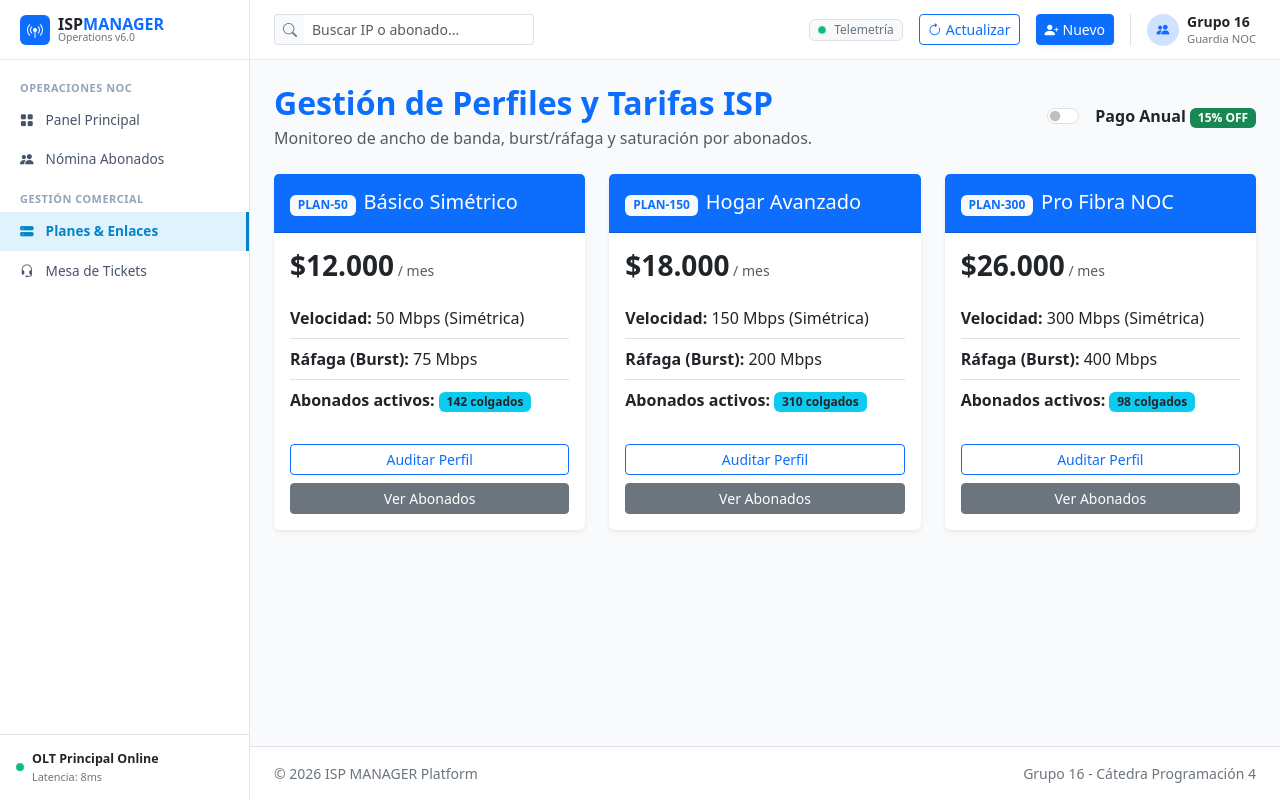
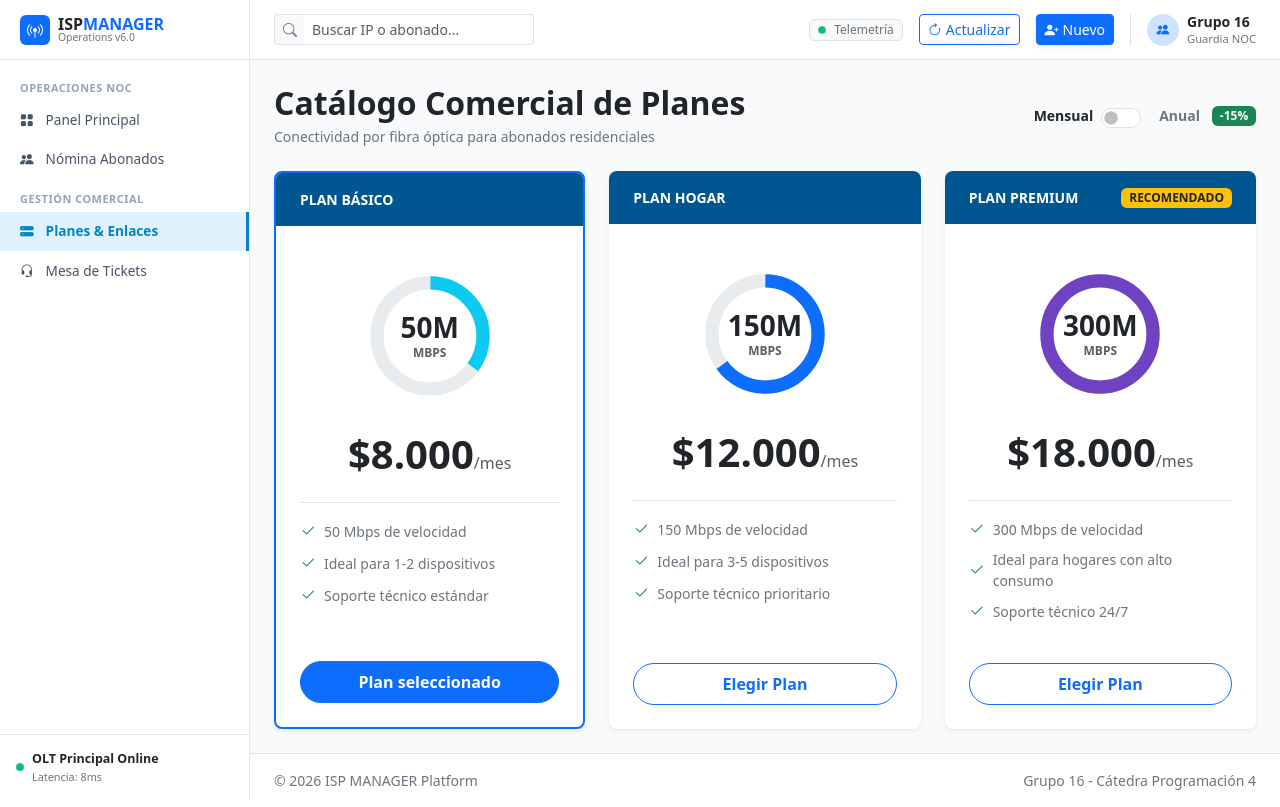
Before and after one commit to AlexisLencina-prog/manager-isp-frontend, a React (Vite) app: page /planes in a window 1280 px wide. Built offline with nearby package versions, Linux system fonts and the light colour scheme.

Commit message:
style(planes): ajusta diseño visual de las tarjetas comerciales según mockup

```diff
--- a/src/Pages/PlanesPage.jsx
+++ b/src/Pages/PlanesPage.jsx
@@ -1,102 +1,193 @@
 import React, { useState } from 'react';
 
-const PLANES_ISP = [
+const PLANES = [
   {
-    id: 'PLAN-50',
-    nombre: 'Básico Simétrico',
-    bajada: '50 Mbps',
-    subida: '50 Mbps',
-    burst: '75 Mbps',
-    precioMensual: 12000,
-    abonados: 142
+    id: 'PLAN-BASICO',
+    nombre: 'PLAN BÁSICO',
+    velocidad: '50M',
+    unidad: 'MBPS',
+    precioMensual: 8000,
+    destacado: false,
+    colorGrafico: '#0dcaf0', // Color celeste / info
+    porcentajeGrafico: 35,   // Porcentaje visual del anillo
+    caracteristicas: [
+      '50 Mbps de velocidad',
+      'Ideal para 1-2 dispositivos',
+      'Soporte técnico estándar'
+    ]
   },
   {
-    id: 'PLAN-150',
-    nombre: 'Hogar Avanzado',
-    bajada: '150 Mbps',
-    subida: '150 Mbps',
-    burst: '200 Mbps',
-    precioMensual: 18000,
-    abonados: 310
+    id: 'PLAN-HOGAR',
+    nombre: 'PLAN HOGAR',
+    velocidad: '150M',
+    unidad: 'MBPS',
+    precioMensual: 12000,
+    destacado: false,
+    colorGrafico: '#0d6efd', // Color azul principal
+    porcentajeGrafico: 65,   // Porcentaje visual del anillo
+    caracteristicas: [
+      '150 Mbps de velocidad',
+      'Ideal para 3-5 dispositivos',
+      'Soporte técnico prioritario'
+    ]
   },
   {
-    id: 'PLAN-300',
-    nombre: 'Pro Fibra NOC',
-    bajada: '300 Mbps',
-    subida: '300 Mbps',
-    burst: '400 Mbps',
-    precioMensual: 26000,
-    abonados: 98
+    id: 'PLAN-PREMIUM',
+    nombre: 'PLAN PREMIUM',
+    velocidad: '300M',
+    unidad: 'MBPS',
+    precioMensual: 18000,
+    destacado: true,
+    badgeText: 'RECOMENDADO',
+    colorGrafico: '#6f42c1', // Color violeta / premium
+    porcentajeGrafico: 100,  // Círculo completo
+    caracteristicas: [
+      '300 Mbps de velocidad',
+      'Ideal para hogares con alto consumo',
+      'Soporte técnico 24/7'
+    ]
   }
 ];
 
 export const PlanesPage = () => {
   const [esAnual, setEsAnual] = useState(false);
+  const [planSeleccionado, setPlanSeleccionado] = useState('PLAN-BASICO');
 
   return (
     <>
-      <div className='row mb-4 align-items-center'>
-        <div className='col-12 col-md-8'>
-          <h2 className='fw-bold text-primary mb-1'>Gestión de Perfiles y Tarifas ISP</h2>
-          <p className='text-muted mb-0'>
-            Monitoreo de ancho de banda, burst/ráfaga y saturación por abonados.
+      {/* Encabezado y Toggle Mensual/Anual */}
+      <div className="d-flex justify-content-between align-items-center mb-4">
+        <div>
+          <h2 className="fw-bold text-dark mb-1">Catálogo Comercial de Planes</h2>
+          <p className="text-secondary small mb-0">
+            Conectividad por fibra óptica para abonados residenciales
           </p>
         </div>
-        <div className='col-12 col-md-4 text-md-end mt-3 mt-md-0'>
-          <div className='form-check form-switch d-inline-block text-start'>
+        <div className="d-flex align-items-center gap-2">
+          <span className={`small fw-semibold ${!esAnual ? 'text-dark' : 'text-secondary'}`}>
+            Mensual
+          </span>
+          <div className="form-check form-switch mb-0 fs-5">
             <input
-              className='form-check-input'
-              type='checkbox'
-              role='switch'
-              id='switchAnual'
+              className="form-check-input style-pointer"
+              type="checkbox"
+              role="switch"
               checked={esAnual}
               onChange={() => setEsAnual(!esAnual)}
             />
-            <label className='form-check-label fw-semibold ms-2' htmlFor='switchAnual'>
-              Pago Anual <span className='badge bg-success'>15% OFF</span>
-            </label>
           </div>
+          <span className={`small fw-semibold ${esAnual ? 'text-dark' : 'text-secondary'}`}>
+            Anual
+          </span>
+          <span className="badge bg-success small ms-1">-15%</span>
         </div>
       </div>
 
-      <div className='row g-4'>
-        {PLANES_ISP.map((plan) => {
-          const precioFinal = esAnual
-            ? Math.round(plan.precioMensual * 12 * 0.85)
+      {/* Tarjetas de Planes */}
+      <div className="row g-4">
+        {PLANES.map((plan) => {
+          const isSelected = planSeleccionado === plan.id;
+
+          const precioMensualConDescuento = esAnual
+            ? Math.round(plan.precioMensual * 0.85)
             : plan.precioMensual;
 
+          const precioTotalAnual = precioMensualConDescuento * 12;
+
+          // Cálculo del borde pintado para el SVG circular
+          const dashArray = `${plan.porcentajeGrafico} ${100 - plan.porcentajeGrafico}`;
+
           return (
-            <div className='col-12 col-md-4' key={plan.id}>
-              <div className='card h-100 shadow-sm border-0'>
-                <div className='card-header bg-primary text-white py-3'>
-                  <span className='badge bg-light text-primary me-2'>{plan.id}</span>
-                  <h5 className='card-title d-inline mb-0'>{plan.nombre}</h5>
+            <div className="col-12 col-md-4" key={plan.id}>
+              <div
+                className={`card h-100 shadow-sm rounded-3 overflow-hidden ${
+                  isSelected ? 'border-2 border-primary' : 'border-0'
+                }`}
+              >
+                {/* Encabezado azul oscuro */}
+                <div
+                  className="d-flex justify-content-between align-items-center py-3 px-4"
+                  style={{ backgroundColor: '#005691', color: '#ffffff' }}
+                >
+                  <span className="fw-bold small tracking-wider">{plan.nombre}</span>
+                  {plan.destacado && (
+                    <span className="badge bg-warning text-dark fw-bold px-2 py-1">
+                      {plan.badgeText}
+                    </span>
+                  )}
                 </div>
-                <div className='card-body d-flex flex-column'>
-                  <div className='mb-3'>
-                    <h3 className='fw-bold text-dark d-inline'>
-                      ${precioFinal.toLocaleString('es-AR')}
-                    </h3>
-                    <small className='text-muted'> / {esAnual ? 'año' : 'mes'}</small>
+
+                <div className="card-body d-flex flex-column align-items-center text-center p-4">
+                  {/* Gráfico SVG en dona pintado con el color de cada plan */}
+                  <div className="my-3 position-relative d-flex align-items-center justify-content-center">
+                    <svg width="140" height="140" viewBox="0 0 42 42">
+                      {/* Fondo gris del anillo */}
+                      <circle
+                        cx="21"
+                        cy="21"
+                        r="15.915"
+                        fill="transparent"
+                        stroke="#e9ecef"
+                        strokeWidth="4"
+                      />
+                      {/* Anillo pintado con color y porcentaje correspondiente */}
+                      <circle
+                        cx="21"
+                        cy="21"
+                        r="15.915"
+                        fill="transparent"
+                        stroke={plan.colorGrafico}
+                        strokeWidth="4"
+                        strokeDasharray={dashArray}
+                        strokeDashoffset="25"
+                      />
+                    </svg>
+
+                    {/* Texto dentro del gráfico circular */}
+                    <div className="position-absolute d-flex flex-column align-items-center">
+                      <span className="h3 fw-bold text-dark mb-0">{plan.velocidad}</span>
+                      <small className="text-muted fw-semibold" style={{ fontSize: '0.75rem' }}>
+                        {plan.unidad}
+                      </small>
+                    </div>
                   </div>
-                  <ul className='list-group list-group-flush mb-4'>
-                    <li className='list-group-item px-0'>
-                      <strong>Velocidad:</strong> {plan.bajada} (Simétrica)
-                    </li>
-                    <li className='list-group-item px-0'>
-                      <strong>Ráfaga (Burst):</strong> {plan.burst}
-                    </li>
-                    <li className='list-group-item px-0'>
-                      <strong>Abonados activos:</strong>{' '}
-                      <span className='badge bg-info text-dark'>{plan.abonados} colgados</span>
-                    </li>
+
+                  {/* Precios y desglose anual */}
+                  <div className="my-2">
+                    <div>
+                      <span className="display-6 fw-bold text-dark">
+                        ${precioMensualConDescuento.toLocaleString('es-AR')}
+                      </span>
+                      <span className="text-muted fs-6">/mes</span>
+                    </div>
+
+                    {esAnual && (
+                      <div className="text-success small fw-semibold mt-1">
+                        Facturación anual: ${precioTotalAnual.toLocaleString('es-AR')}/año
+                      </div>
+                    )}
+                  </div>
+
+                  {/* Lista de características */}
+                  <ul className="list-unstyled w-100 text-start my-3 pt-3 border-top">
+                    {plan.caracteristicas.map((item, idx) => (
+                      <li key={idx} className="mb-2 text-secondary small d-flex align-items-center">
+                        <i className="bi bi-check2 text-success me-2 fw-bold fs-6"></i>
+                        <span>{item}</span>
+                      </li>
+                    ))}
                   </ul>
-                  <div className='mt-auto d-grid gap-2'>
-                    <button type='button' className='btn btn-outline-primary btn-sm'>
-                      Auditar Perfil
-                    </button>
-                    <button type='button' className='btn btn-secondary btn-sm'>
-                      Ver Abonados
+
+                  {/* Botón de Selección */}
+                  <div className="mt-auto w-100 pt-3">
+                    <button
+                      type="button"
+                      onClick={() => setPlanSeleccionado(plan.id)}
+                      className={`btn w-100 py-2 small fw-semibold rounded-pill ${
+                        isSelected ? 'btn-primary' : 'btn-outline-primary'
+                      }`}
+                    >
+                      {isSelected ? 'Plan seleccionado' : 'Elegir Plan'}
                     </button>
                   </div>
                 </div>
--- a/src/Pages/SoportePage.jsx
+++ b/src/Pages/SoportePage.jsx
@@ -107,7 +107,7 @@ export const SoportePage = () => {
                 <small className='d-block text-info'>● Enlace IP (20%)</small>
               </div>
               <svg width='90' height='90' viewBox='0 0 42 42' className='donut'>
-                <circle cx='21' cy='21' r='15.915' fill='transparent' stroke='#e9ecef' strokeWidth='5'></circle>
+                <circle cx='21' cy='21' r='15.915' fill='transparent' stroke='#6cc5ec' strokeWidth='5'></circle>
                 <circle cx='21' cy='21' r='15.915' fill='transparent' stroke='#dc3545' strokeWidth='5' strokeDasharray='50 50' strokeDashoffset='25'></circle>
                 <circle cx='21' cy='21' r='15.915' fill='transparent' stroke='#ffc107' strokeWidth='5' strokeDasharray='30 70' strokeDashoffset='75'></circle>
               </svg>
```
